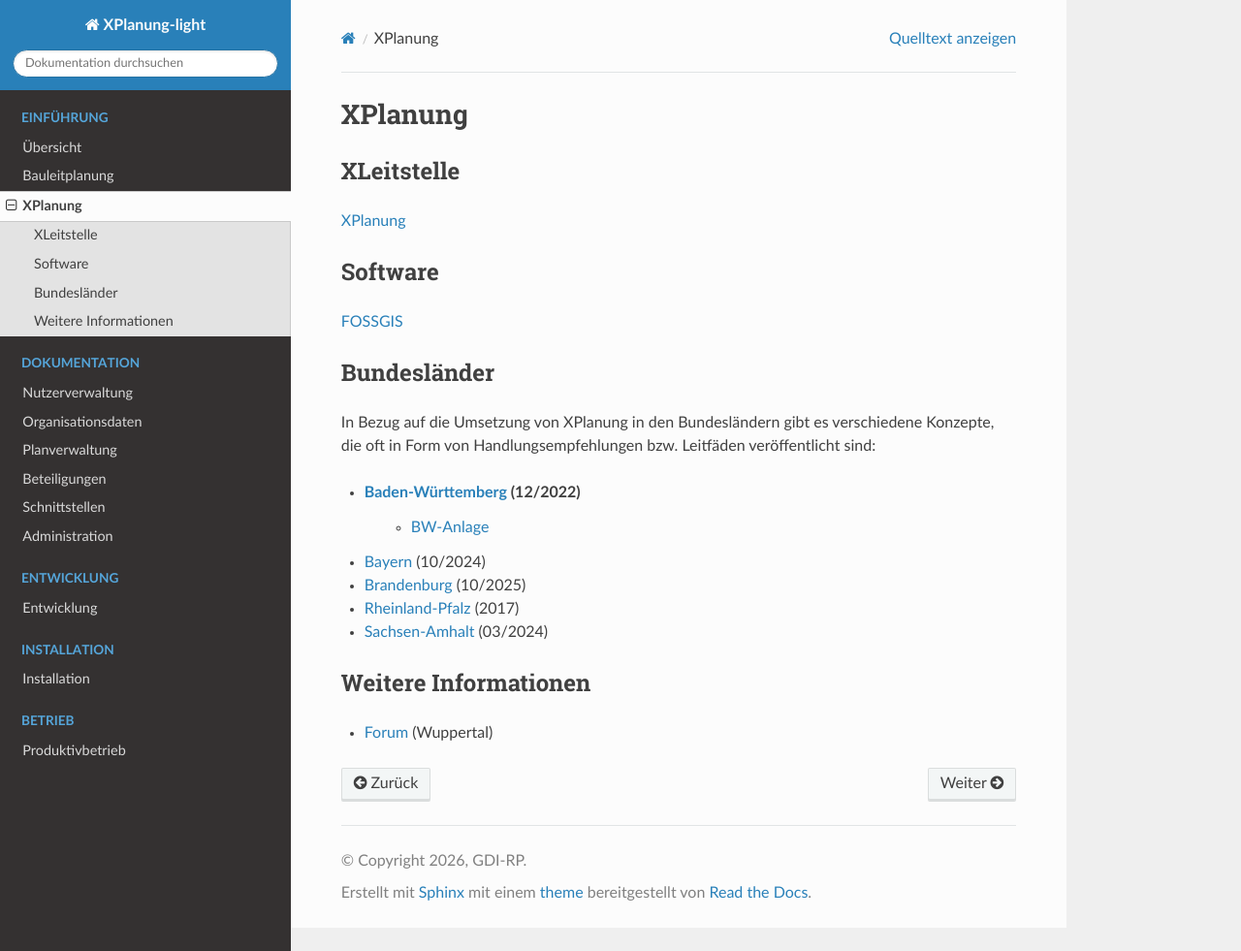
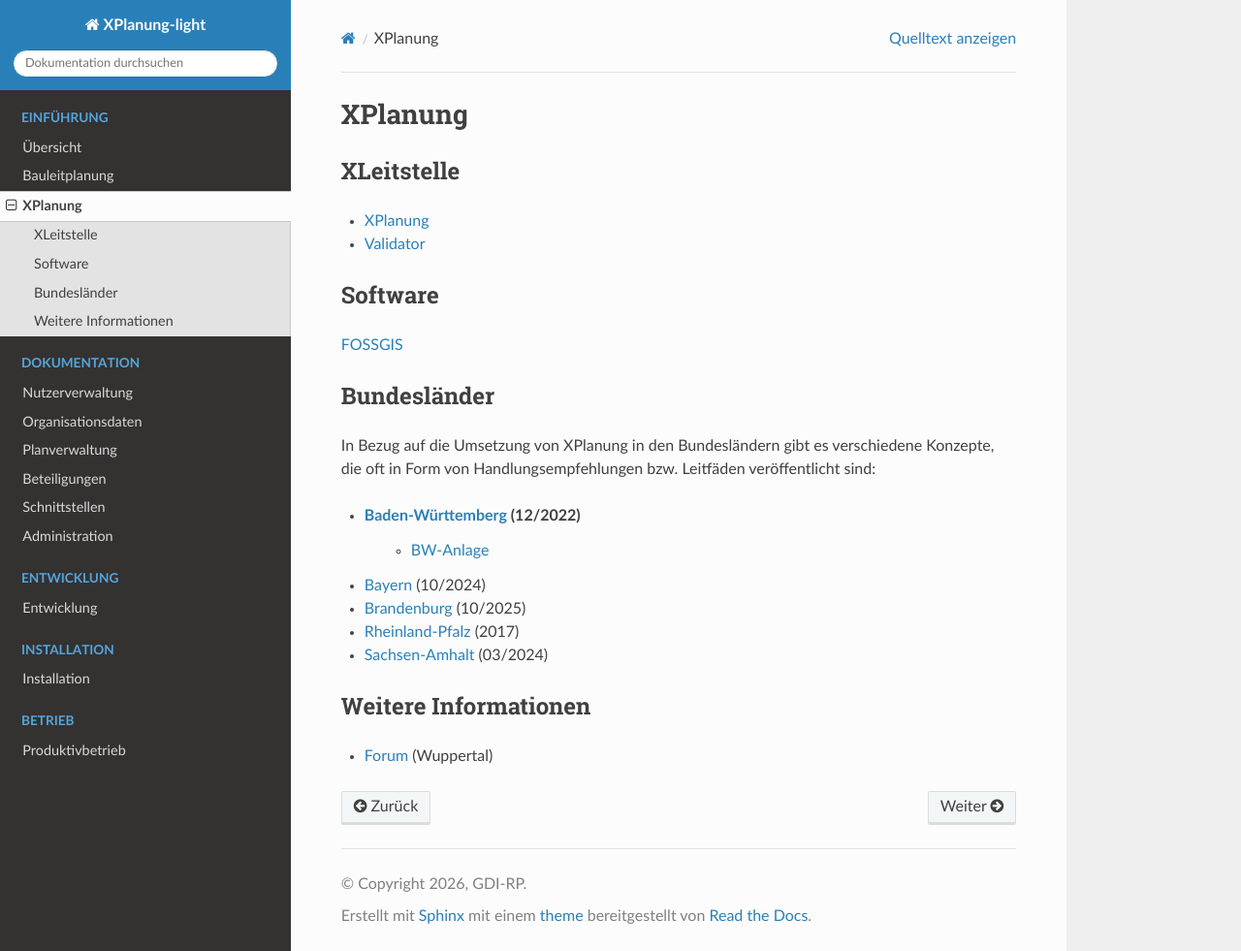
Before and after one commit to mrmap-community/xplanung_light, a Sphinx documentation site: the page built from docs/source/introduction/xplanung.rst, in a window 1280 px wide and 981 px high. Shown: the whole window at 97% size. Built offline with Sphinx 7.4.7 and the Read the Docs theme 3.1.0, drawn with Linux system fonts in a browser that asks for light colours.

Commit message:
Anpassung des Links zum neuen Validator

```diff
--- a/docs/source/introduction/xplanung.rst
+++ b/docs/source/introduction/xplanung.rst
@@ -6,7 +6,8 @@
 XLeitstelle
 ***********
 
-`XPlanung`_
+* `XPlanung`_
+* `Validator`_
 
 ********
 Software
@@ -34,6 +35,7 @@
 
 * `Forum`_ (Wuppertal)
 
+.. _Validator: https://xleitstelle.de/validator
 
 .. _Forum: https://forum-xplanung.de
 
```
Also changed, not shown: 1 other file.
